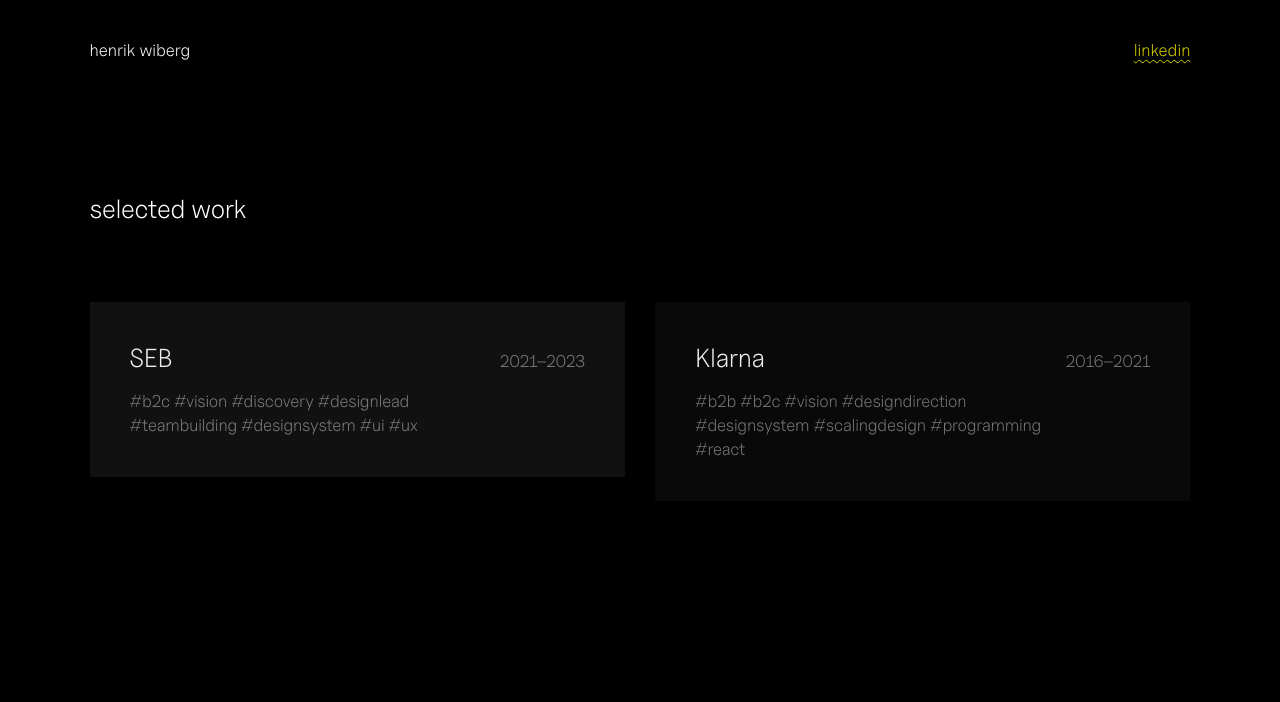
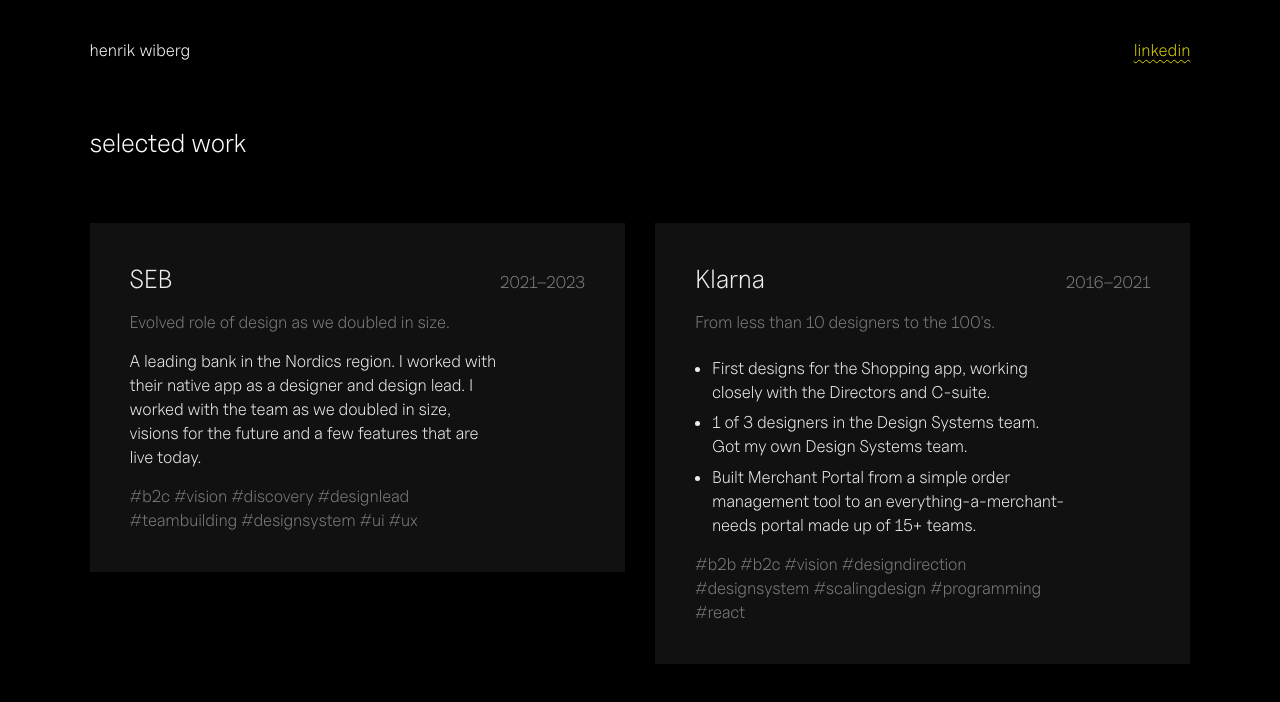
Before and after one commit to hankatt/portfolio, a React (Create React App) app: page /work in a window 1280 px wide. Shown: the top 702 px of the page. Built offline with nearby package versions, Linux system fonts and the light colour scheme.

Commit message:
More content for the work page

```diff
--- a/src/App.css
+++ b/src/App.css
@@ -54,7 +54,7 @@
   }
 
   .values-title {
-    font-size: clamp(30px, 2.55vw, 48px);
+    font-size: clamp(26px, 2.55vw, 40px);
     letter-spacing: -.5px;
     line-height: 1.15;
   }
@@ -327,7 +327,7 @@
 }
 
 .project-title-container {
-  margin-top: 130px;
+  padding-top: clamp(50px, 5vw, 120px);
 }
 
 .project-description {
--- a/src/Home.js
+++ b/src/Home.js
@@ -18,8 +18,8 @@
             </div>
             */}
             <div className="values-message">
-              <h1 className="values-title">Senior designer. <em>I help companies navigate the intersection of business, technology and design.</em></h1>
-              <h4 className="values-description"><em>I support product leaders from discovery to design, whether it's a small feature or a big vision. I leverage design systems to deliver quality at speed. I translate brands into beautiful and accessible products.</em></h4>
+              <h1 className="values-title">Senior designer <em>helping companies navigate the intersection of business, technology and design.</em></h1>
+              <h4 className="values-description"><em>I support product leaders from discovery to design, whether it's small features or big visions. I make design systems to deliver quality at speed. I translate brands into beautiful and accessible products .</em></h4>
               {/* <div className="button-primary">
                 <h4 className="values-description button-primary-text">View some of my work</h4>
               </div> */}
--- a/src/Work.css
+++ b/src/Work.css
@@ -17,3 +17,39 @@
 #header:has(~#work) .body-text {
   color: rgba(255, 255, 255, 1);
 }
+
+.cases-row {
+  display: flex;
+  flex-direction: column;
+  gap: 30px;
+  margin-bottom: 180px;
+  @media (min-width: 1024px) {
+    flex-direction: row;
+  }
+}
+
+.landing-page-case {
+  width: 100%;
+  padding: 40px;
+  box-sizing: border-box;
+  background: #111;
+  transition: all .15s ease-out;
+  box-shadow: 0 0 0 rgba(255, 255, 255, 0);
+  position: relative;
+}
+
+/* .landing-page-case:after {
+  content: linear-gradient(0deg, rgba(37, 39, 44, 0.4) 4.22%, rgba(39, 40, 42, 0.4) 19.09%, rgba(50, 52, 54, 0.4) 50.32%, rgba(52, 54, 56, 0.4) 73.31%, rgba(44, 45, 49, 0.4) 95.54%);
+  display: block;
+  position: absolute;
+  top: 0;
+  left: 0;
+  width: 100%;
+  height: 100%;
+  opacity: 0;
+} */
+
+.landing-page-case:hover {
+  background: #131313;
+  box-shadow: 0 1px 10px rgba(250, 250, 253, .1);
+}
--- a/src/Work.js
+++ b/src/Work.js
@@ -8,21 +8,21 @@
         <div className="project-title-container flex flex-col">
           <h1 className="text-large">selected work</h1>
         </div>
-        <section className="landing-page-cases v-spacing-small flex flex-col">
-          <div className="flex v-spacing-small" style={{ "gap": "30px", "marginBottom": 180 }}>
+        <section className="landing-page-cases v-spacing-medium flex flex-col">
+          <div className="cases-row">
             <a href="/seb" style={{ "width": "100%" }}>
-              <div className="landing-page-case" style={{
-                "width": "100%",
-                "padding": "40px",
-                "background": "#111",
-                "boxSizing": "border-box"
-                //  "background": "linear-gradient(0deg, rgba(37, 39, 44, 0.4) 4.22%, rgba(39, 40, 42, 0.4) 19.09%, rgba(50, 52, 54, 0.4) 50.32%, rgba(52, 54, 56, 0.4) 73.31%, rgba(44, 45, 49, 0.4) 95.54%)",
-              }}>
+              <div className="landing-page-case">
               <div className="flex spaceBetween">
                 <div className="flex flex-col">
                 <h3 className="text-large">
                   SEB
                 </h3>
+                <p className="text-medium">
+                  <em>Evolved role of design as we doubled in size.</em>
+                </p>
+                <p className="text-medium">
+                  A leading bank in the Nordics region. I worked with their native app as a designer and design lead. I worked with the team as we doubled in size, visions for the future and a few features that are live today.
+                </p>
                 <p className="text-medium">
                   <em>
                     #b2c #vision #discovery #designlead #teambuilding #designsystem #ui #ux
@@ -35,18 +35,22 @@
             </div>
           </a>
           <a href="/klarna-mp-ui" style={{ "width": "100%" }}>
-            <div className="landing-page-case" style={{
-              "width": "100%",
-              "padding": "40px",
-              "background": "#090909",
-              "boxSizing": "border-box"
-              // "background": "linear-gradient(0deg, rgba(37, 39, 44, 0.4) 4.22%, rgba(39, 40, 42, 0.4) 19.09%, rgba(50, 52, 54, 0.4) 50.32%, rgba(52, 54, 56, 0.4) 73.31%, rgba(44, 45, 49, 0.4) 95.54%)",
-            }}>
+            <div className="landing-page-case">
               <div className="flex spaceBetween">
                 <div className="flex flex-col">
                   <h3 className="text-large">
                     <a href="/klarna-mp-ui">Klarna</a>
                   </h3>
+                  <p className="text-medium">
+                    <em>From less than 10 designers to the 100's.</em>
+                  </p>
+                  <p className="text-medium">
+                    <ul>
+                      <li>First designs for the Shopping app, working closely with the Directors and C-suite.</li>
+                      <li>1 of 3 designers in the Design Systems team. Got my own Design Systems team.</li>
+                      <li>Built Merchant Portal from a simple order management tool to an everything-a-merchant-needs portal made up of 15+ teams.</li>
+                    </ul>
+                  </p>
                   <p className="text-medium">
                     <em>
                       #b2b #b2c #vision #designdirection #designsystem #scalingdesign #programming #react
```
